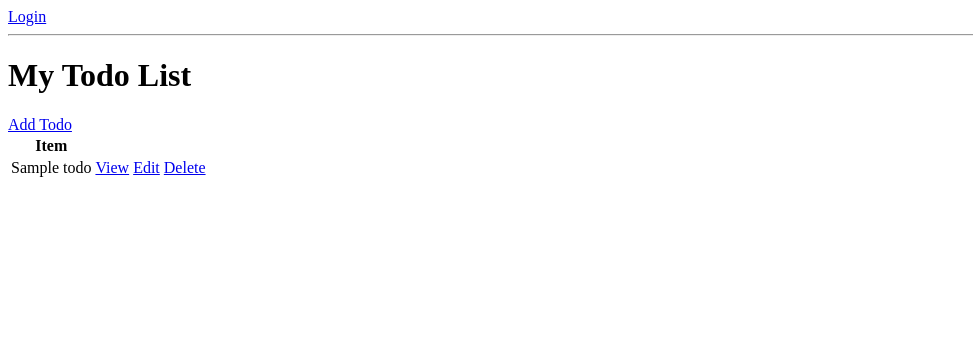
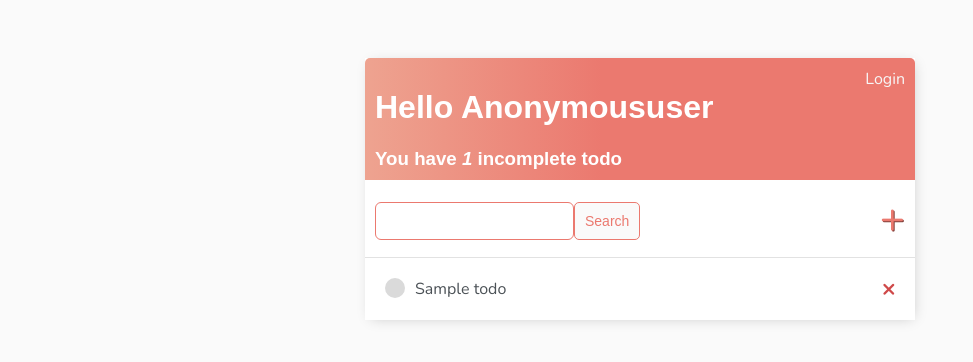
Before and after one commit to Sakshamkhandelwal123/Django-Todo-App, a Django app: template todo/templates/todo/todo_list.html in a window 1280 px wide. Shown: the top 362 px of the page, without its empty margins (0-973 px from the left). Run offline with Django 3.2, Linux system fonts and the light colour scheme; the template is opened without the code that fills it: most values are stand-ins (such as "Sample title", 1, 10 or a date in 2020).

Commit message:
Added styling

```diff
--- /dev/null
+++ b/todo/templates/todo/main.html
@@ -0,0 +1,153 @@
+<!DOCTYPE html>
+<html lang="en">
+  <head>
+    <meta charset="UTF-8" />
+    <meta http-equiv="X-UA-Compatible" content="IE=edge" />
+    <title>Todo Items</title>
+    <meta name="description" content="" />
+    <meta name="viewport" content="width=device-width, initial-scale=1.0" />
+
+    <link rel="preconnect" href="https://fonts.googleapis.com" />
+    <link rel="preconnect" href="https://fonts.gstatic.com" crossorigin />
+    <link
+      href="https://fonts.googleapis.com/css2?family=Nunito:ital,wght@0,200;1,200&display=swap"
+      rel="stylesheet"
+    />
+
+    <style>
+      body {
+        background-color: #fafafa;
+        font-family: "Nunito", sans-serif;
+        padding-top: 50px;
+      }
+
+      h1,
+      h2,
+      h3,
+      h4,
+      h5,
+      h6 {
+        font-family: "Raleway", sans-serif;
+      }
+
+      a,
+      p {
+        color: #4b5156;
+      }
+
+      .container {
+        max-width: 550px;
+        margin: auto;
+        background-color: #fff;
+        -webkit-box-shadow: 2px 2px 2px rgba(0, 0, 0, 0.21);
+        box-shadow: 2px 2px 13px -4px rgba(0, 0, 0, 0.21);
+      }
+
+      .header-bar {
+        display: flex;
+        justify-content: space-between;
+        color: #fff;
+        padding: 10px;
+        border-radius: 5px 5px 0 0;
+        background: linear-gradient(
+          90deg,
+          #eea390 0%,
+          #eb796f 43%,
+          #eb796f 100%
+        );
+      }
+
+      .header-bar a {
+        color: rgb(247, 247, 247);
+        text-decoration: none;
+      }
+
+      .todo-wrapper {
+        display: flex;
+        align-items: center;
+        justify-content: space-between;
+        padding: 20px;
+        background-color: #fff;
+        border-top: 1px solid rgb(226, 226, 226);
+      }
+
+      .todo-title {
+        display: flex;
+      }
+
+      .todo-title a {
+        text-decoration: none;
+        color: #4b5156;
+        margin-left: 10px;
+      }
+
+      .todo-complete-icon {
+        height: 20px;
+        width: 20px;
+        background-color: rgb(105, 192, 105);
+        border-radius: 50%;
+      }
+
+      .todo-incomplete-icon {
+        height: 20px;
+        width: 20px;
+        background-color: rgb(218, 218, 218);
+        border-radius: 50%;
+      }
+
+      .delete-link {
+        text-decoration: none;
+        font-weight: 900;
+        color: #cf4949;
+        font-size: 22px;
+        line-height: 0;
+      }
+
+      #search-add-wrapper {
+        display: flex;
+        justify-content: space-between;
+        align-items: center;
+        padding: 10px;
+      }
+
+      #add-link {
+        color: #eb796f;
+        text-decoration: none;
+        font-size: 42px;
+        text-shadow: 1px 1px #81413b;
+      }
+
+      input[type="text"],
+      input[type="password"],
+      textarea {
+        border: 1px solid #eb796f;
+        border-radius: 6px;
+        padding: 10px;
+        width: 90%;
+      }
+
+      label {
+        padding-top: 10px !important;
+        display: block;
+      }
+
+      .button {
+        border: 1px solid #eb796f;
+        background-color: #fafafa;
+        color: #eb796f;
+        padding: 10px;
+        font-size: 14px;
+        border-radius: 5px;
+        cursor: pointer;
+        text-decoration: none;
+      }
+
+      .card-body {
+        padding: 20px;
+      }
+    </style>
+  </head>
+  <body>
+    <div class="container">{% block content %} {% endblock content %}</div>
+  </body>
+</html>
--- a/todo/templates/todo/todo_list.html
+++ b/todo/templates/todo/todo_list.html
@@ -1,37 +1,67 @@
 <!DOCTYPE html>
 <html>
   <body>
-    {% if request.user.is_authenticated %}
-    <p>{{request.user}}</p>
-    <form method="post" action="{% url 'logout' %}">
-      {% csrf_token %}
-      <input type="submit" value="Logout">
-    </form>
-    {% else %}
-    <a href="{% url 'login' %}">Login</a>
-    {% endif %}
+    {% extends 'todo/main.html' %} {% block content %}
 
-    <hr />
+    <div class="header-bar">
+      <div>
+        <h1>Hello {{request.user|title}}</h1>
+        <h3 style="margin: 0">
+          You have <i>{{count}}</i> incomplete todo{{ count|pluralize:"s" }}
+        </h3>
+      </div>
 
-    <h1>My Todo List</h1>
-    <a href="{% url 'todo-create' %}">Add Todo</a>
+      {% if request.user.is_authenticated %}
+      <form method="POST" action="{% url 'logout' %}">
+        {% csrf_token %}
+        <input
+          style="
+            border: none;
+            background: none;
+            color: rgb(247, 247, 247);
+            cursor: pointer;
+          "
+          type="submit"
+          value="Logout"
+        />
+      </form>
+      {% else %}
+      <a href="{% url 'login' %}">Login</a>
+      {% endif %}
+    </div>
 
-    <table>
-      <tr>
-        <th>Item</th>
-        <th></th>
-        <th></th>
-      </tr>
+    <div id="search-add-wrapper">
+      <form action="" method="GET" style="margin-top: 5px; display: flex">
+        <input type="text" name="search-area" value="{{search_input}}" />
+        <input class="button" type="submit" value="Search" />
+      </form>
+      <a id="add-link" href="{% url 'todo-create' %}">&#x2b;</a>
+    </div>
+
+    <div class="todo-items-wrapper">
       {% for todo in todos %}
-      <tr>
-        <td>{{todo.title}}</td>
-        <td><a href="{% url 'todo' todo.id %}">View</a></td>
-        <td><a href="{% url 'todo-update' todo.id %}">Edit</a></td>
-        <td><a href="{% url 'todo-delete' todo.id %}">Delete</a></td>
-      </tr>
+      <div class="todo-wrapper">
+        {% if todo.is_complete %}
+        <div class="todo-title">
+          <div class="todo-complete-icon"></div>
+          <i
+            ><s><a href="{% url 'todo-update' todo.id %}">{{todo}}</a></s></i
+          >
+        </div>
+        <a class="delete-link" href="{% url 'todo-delete' todo.id %}">&#215;</a>
+        {% else %}
+        <div class="todo-title">
+          <div class="todo-incomplete-icon"></div>
+          <a href="{% url 'todo-update' todo.id %}">{{todo}}</a>
+        </div>
+        <a class="delete-link" href="{% url 'todo-delete' todo.id %}">&#215;</a>
+        {% endif %}
+      </div>
+
       {% empty %}
       <h3>No items in list</h3>
       {% endfor %}
-    </table>
+    </div>
+    {% endblock content %}
   </body>
 </html>
```
Also changed, not shown: todo/templates/todo/login.html (+15 -6 lines), todo/templates/todo/register.html (added, +29 -0 lines), todo/templates/todo/todo_confirm_delete.html (+13 -6 lines), todo/templates/todo/todo_form.html (+12 -7 lines).
